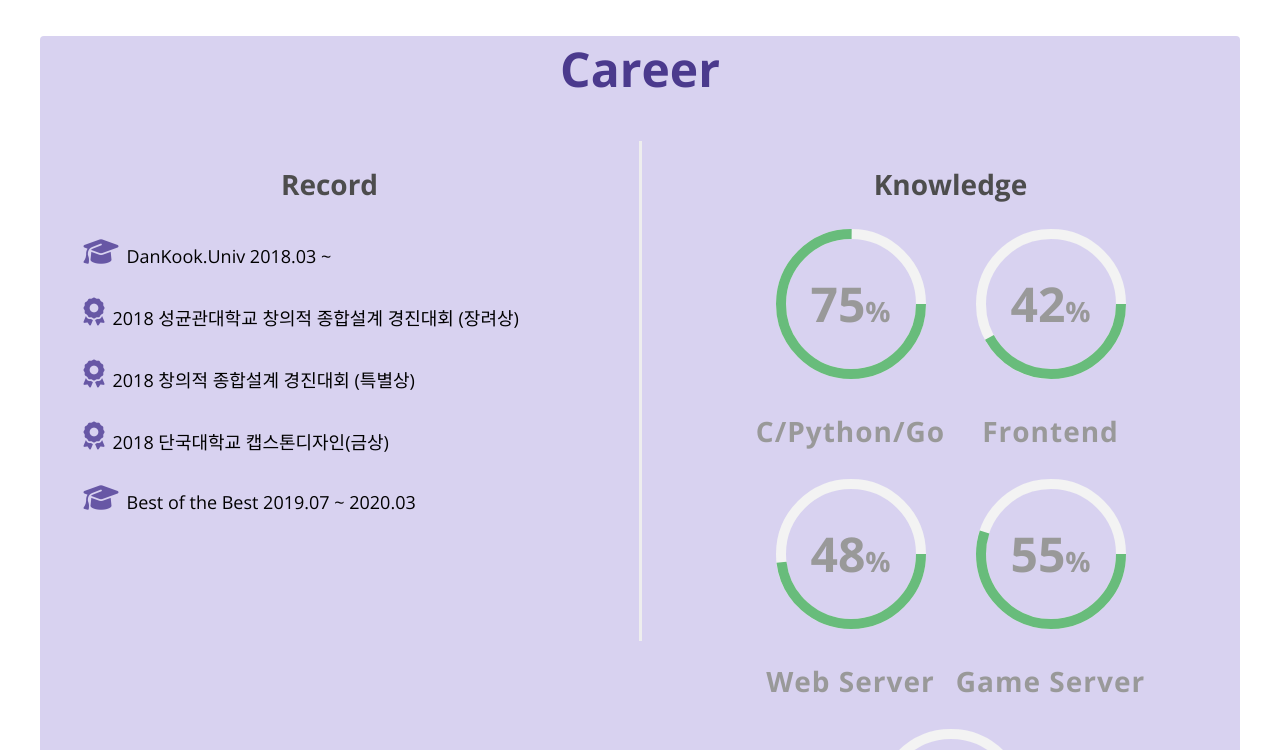
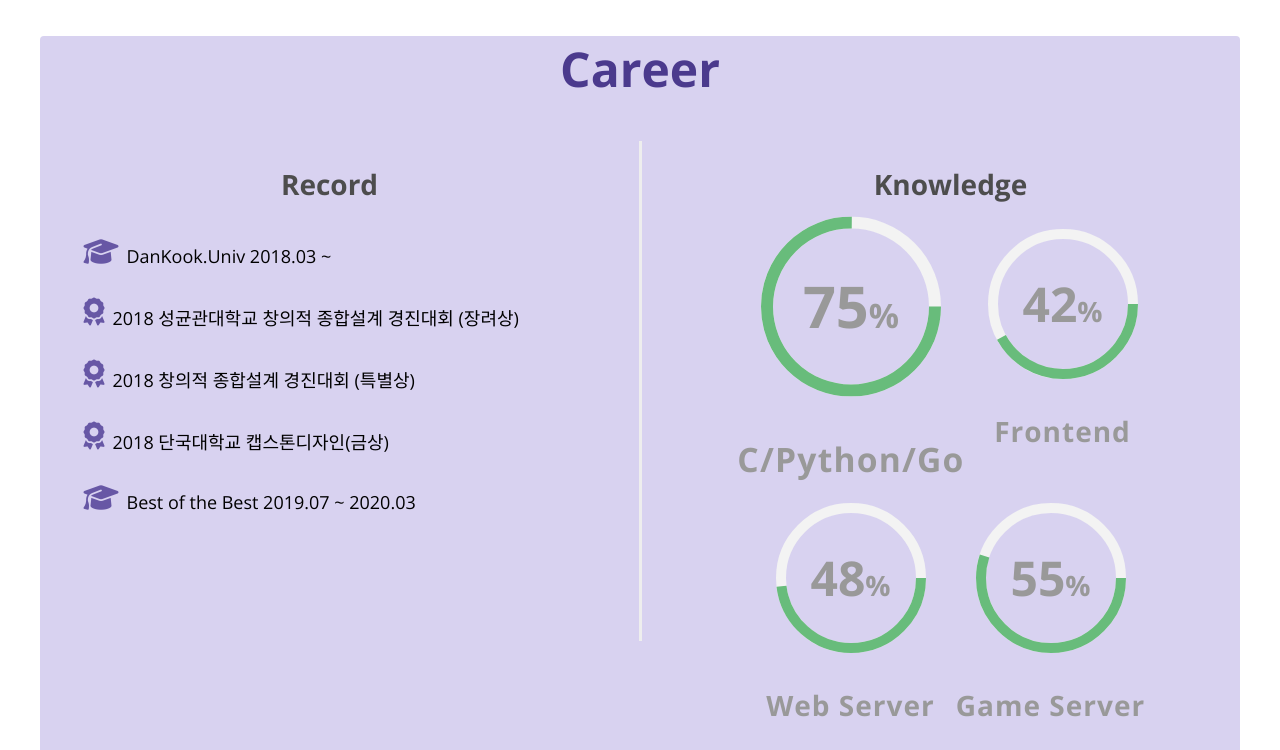
Before and after one commit to txuna/txuna.github.io, a plain HTML site: page index.html in a window 1280 px wide. In both pictures the pointer is over the element 850 px from the left and 1279 px from the top of the page. Shown: the part 929-1679 px from the top of the page. Drawn offline with nearby package versions, Linux system fonts and the light colour scheme; a script that the page names is missing.

Commit message:
circle progress bar hover

```diff
--- a/style.css
+++ b/style.css
@@ -310,6 +310,12 @@ blockquote:after {
     justify-content: center;
     align-items: center;
     flex-direction: column;
+    transition: all var(--animation-duration) linear;
+}
+
+.box:hover {
+    transform: scale(1.2);
+    margin: 12px;
 }
 
 .box .percent {
```
